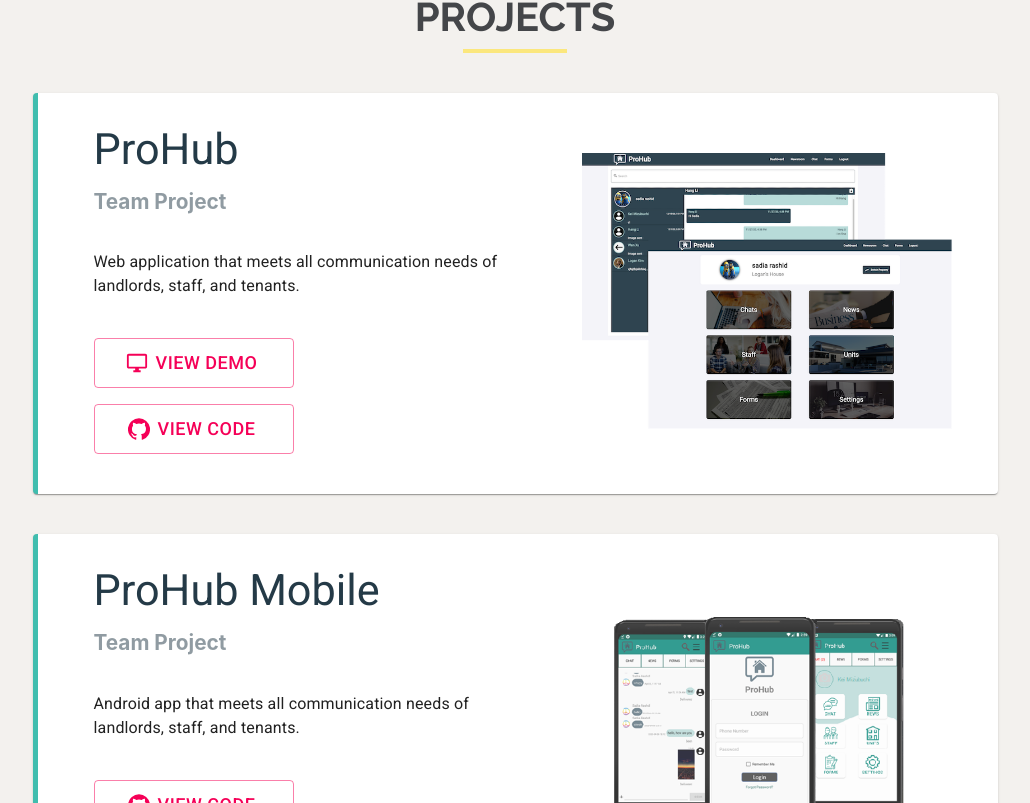
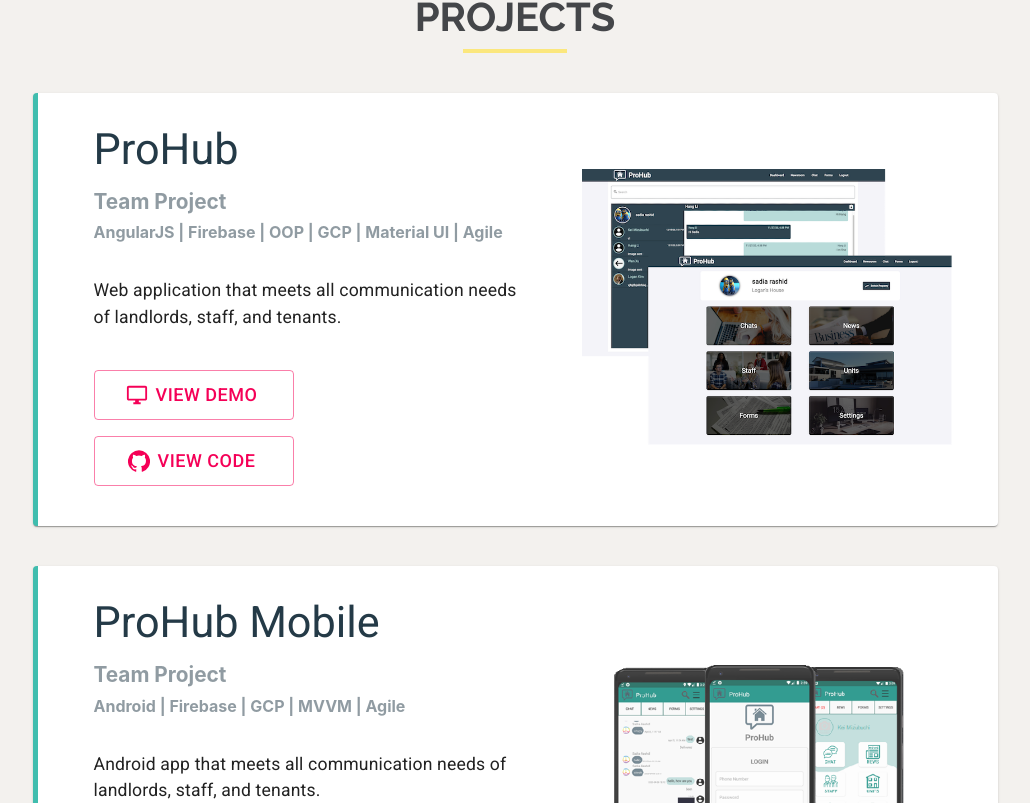
Before and after one commit to Kmzbch/Portfolio, a React (Create React App) app: page / in a window 1280 px wide. Shown: the part 4217-5020 px from the top of the page, without its empty margins (125-1155 px from the left). Built offline with nearby package versions, Linux system fonts and the light colour scheme.

Commit message:
Tech stack added to project items

```diff
--- a/src/components/projects/ProjectItems.js
+++ b/src/components/projects/ProjectItems.js
@@ -2,6 +2,7 @@ const ProjectItems = [
 	{
 		title: 'ProHub',
 		projectType: 'team',
+		techStack: 'AngularJS | Firebase | OOP | GCP | Material UI | Agile',
 		description: 'Web application that meets all communication needs of landlords, staff, and tenants.',
 		details: '',
 		imageLink: './images/projects/prohub.png',
@@ -11,6 +12,7 @@ const ProjectItems = [
 	{
 		title: 'ProHub Mobile',
 		projectType: 'team',
+		techStack: 'Android | Firebase | GCP | MVVM | Agile',
 		description: 'Android app that meets all communication needs of landlords, staff, and tenants.',
 		details: '',
 		imageLink: './images/projects/prohub-mobile.png',
@@ -20,6 +22,7 @@ const ProjectItems = [
 	{
 		title: 'Fury: the Destroyer',
 		projectType: 'team',
+		techStack: 'TypeScript | CreateJS | OOP | Agile',
 		description: 'Web-based single screen PvP submarine game for 2 players.',
 		details: '',
 		imageLink: './images/projects/fury.png',
@@ -29,6 +32,7 @@ const ProjectItems = [
 	{
 		title: 'Staktekst',
 		projectType: 'personal',
+		techStack: 'jQuery | JavaScript | HTML | CSS | Messaging Architecture',
 		description: 'Chrome extension for web search, text-clipping, and note-taking',
 		details:
 			"This tool was developed to fulfil my own needs for English learning.\nHere's a brief article about my approach. https://scrapbox.io/scrapbox-live-demo/Staktekst",
@@ -36,6 +40,16 @@ const ProjectItems = [
 		projectLink: 'https://chrome.google.com/webstore/detail/staktekst/ecnhgpnligcapbfpaoklofmigomdjhkb/en',
 		githubLink: 'https://github.com/Kmzbch/staktekst.git'
 	}
+	// {
+	// 	title: 'Web Portfolio',
+	// 	projectType: 'personal',
+	// 	techStack: 'ReactJS | TypeScript | Redux | Gsap | Responsive',
+	// 	description: 'My portfolio(This website)',
+	// 	details: '',
+	// 	imageLink: './images/projects/portfolio.png',
+	// 	projectLink: '',
+	// 	githubLink: 'https://github.com/Kmzbch/Portfolio'
+	// }
 ];
 
 export default ProjectItems;
--- a/src/components/projects/Projects.js
+++ b/src/components/projects/Projects.js
@@ -71,6 +71,14 @@ export default class Projects extends Component {
 										>
 											{item.projectType + ' project'}
 										</div>
+
+										{item.techStack === '' ? (
+											<div />
+										) : (
+											<div variant="h3" className={'project-techstack'}>
+												{item.techStack}
+											</div>
+										)}
 
 										<Typography className="project-description">{item.description}</Typography>
 
--- a/src/components/projects/Projects.scss
+++ b/src/components/projects/Projects.scss
@@ -63,6 +63,19 @@
 		font-weight: bold;
 		// background-color: $secondary;
 		border-radius: 3px;
+		// display: inline-block;
+		padding: 0.25em 0 0.2em 0;
+		// margin-bottom: 2rem;
+		text-transform: capitalize;
+	}
+	.project-techstack {
+		color: $header;
+		opacity: 0.5;
+		// border: solid 1px $secondary;
+		font-size: 1.0em;
+		font-weight: bold;
+		// background-color: $secondary;
+		border-radius: 3px;
 		display: inline-block;
 		padding: 0.25em 0 0.2em 0;
 		margin-bottom: 2rem;
@@ -79,7 +92,7 @@
 	}
 
 	.project-description {
-		// font-size: 1.1em;
+		font-size: 1.1em;
 		margin-bottom: 2rem;
 	}
 
```
Also changed, not shown: 1 other file (tests, documents, lock files or other folders).
